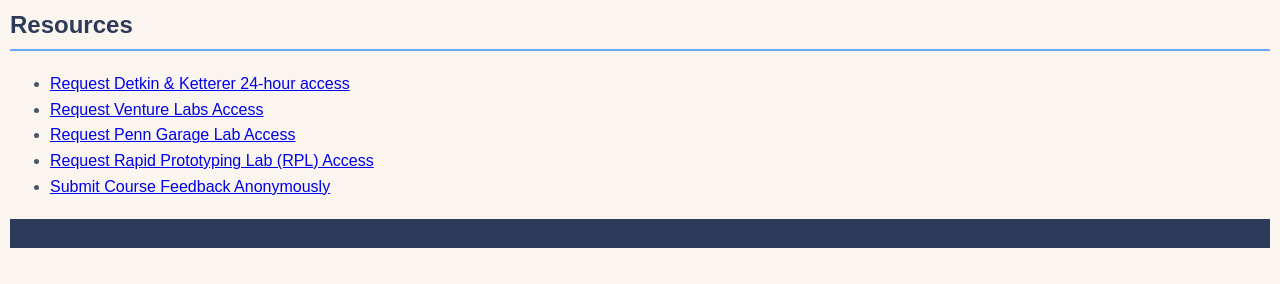
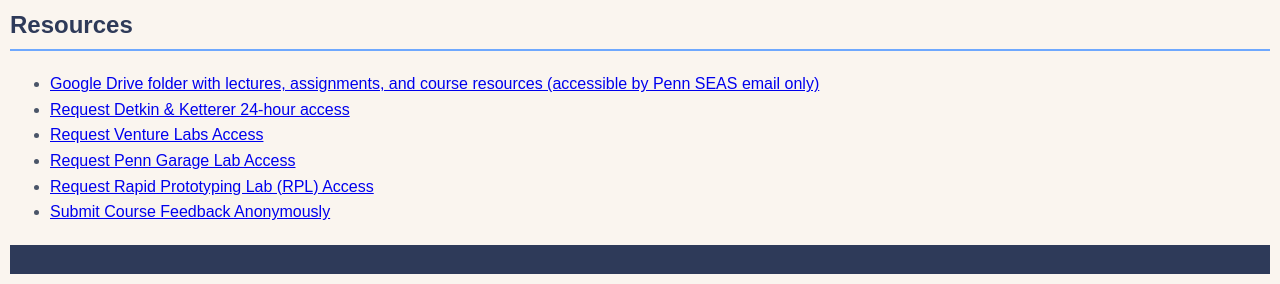
Before and after one commit to upenn-embedded/ese2920-course, a plain HTML site: page index.html in a window 1280 px wide. Shown: the part 1094-1378 px from the top of the page. Before the commit the page ends 1352 px from the top, so only its background shows below. Drawn offline with Linux system fonts and the light colour scheme.

Commit message:
added google drive link

```diff
--- a/index.html
+++ b/index.html
@@ -163,9 +163,9 @@
                 <section id="resources">
                         <h2>Resources</h2>
                         <ul>
-                                <!-- <li><a href="https://drive.google.com/drive/folders/1ybaLcPfmnKZmpECWQWeC_1Un9RJ6UazS?usp=sharing"
-                        target="_blank">Google Drive folder with lectures, assignments,
-                        and course resources (accessible by Penn SEAS email only)</a></li> -->
+                                <li><a href="https://drive.google.com/drive/folders/10-1w4eKugybTUR3silDF8mymMxBZ0hPy?usp=sharing"
+                                                target="_blank">Google Drive folder with lectures, assignments,
+                                                and course resources (accessible by Penn SEAS email only)</a></li>
                                 <!-- <li><a href="" target="_blank">Ed Discussion (our
                         communication channel for the semester)</a></li>
                 <li><a href="" target="_blank">Gradescope (assignment
```
